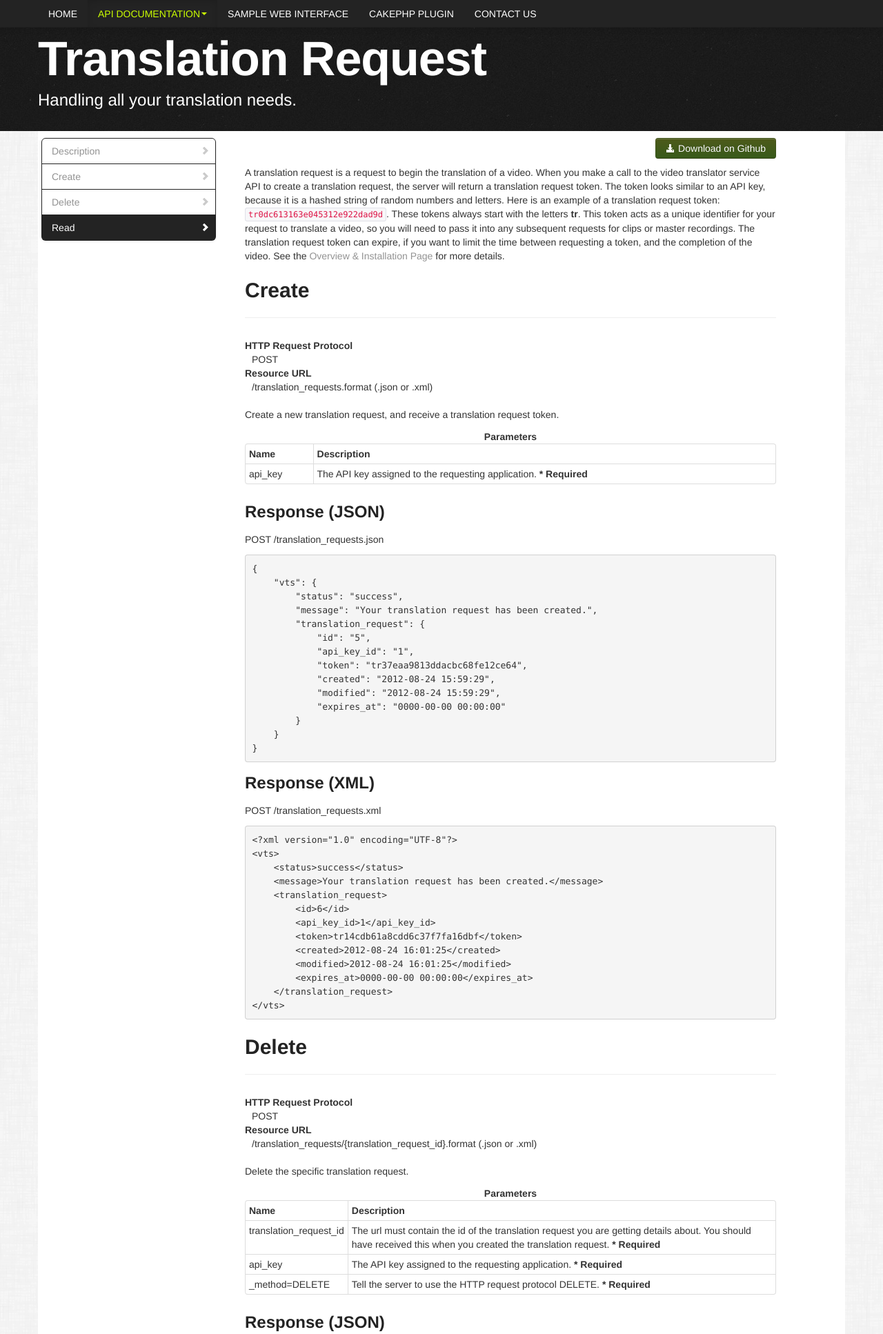
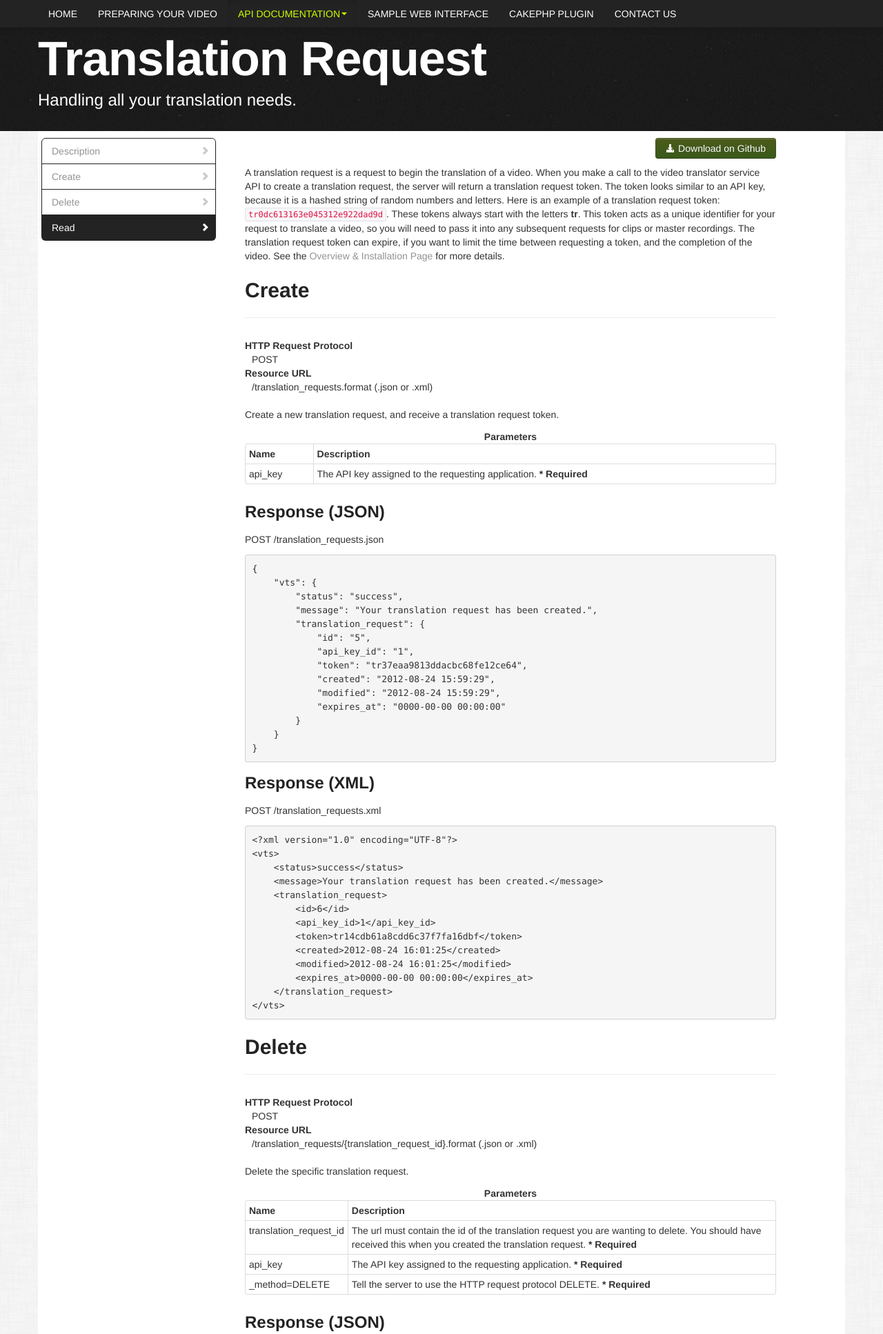
Before and after one commit to MissionalDigerati/vts_docs, a PHP site: page /docs/v1/api/translation_requests in a window 1280 px wide. Shown: the top 1934 px of the page at 69% size. Run offline with PHP 8.4, Linux system fonts and the light colour scheme; some libraries are stand-ins or nearby versions.

Commit message:
Some text fixes.

```diff
--- a/docs/v1/api/overview.php
+++ b/docs/v1/api/overview.php
@@ -203,7 +203,7 @@ public $default = array(
 								<div>
 									<pre>putenv('PATH=' . getenv('PATH') . PATH_SEPARATOR . '/usr/local/bin');</pre>
 								</div>
-								<p>Whenever a request is received by the server,  the system will trigger a command line request to run the <code>trigger_bg_process.php</code> file, and then will continue processing the request.  The output of the command gets funneled to a log file in  <code>tmp/logs/processor.log</code>,  which allows PHP to continue without waiting.</p>
+								<p>Whenever a request is received by the server,  the system will trigger a command line request to run the <code>trigger_bg_process.php</code> file, and then will continue processing the request.  The output of the command gets funneled to a log file in <code>tmp/logs/processor.log</code>,  which allows PHP to continue without waiting.</p>
 								<h4>Which Should I Use?</h4>
 								<p>It is recommended to use a cron job for handling these tasks.  This will help you keep control of server resources,  and protect your server from crashing.  Since background processes trigger when requested,  it is possible to overload the server with requests.  Also,  FFMPEG tends to be server intensive program.  Ultimately, it is a question of how many people would be using the system.  If it will only be a select few, then the background process will work fine.  For a large group of participants,  I recommend the cron job.</p>
 								<h3>Expiring Translation Requests</h3>
--- a/docs/v1/api/translation_requests.php
+++ b/docs/v1/api/translation_requests.php
@@ -140,7 +140,7 @@
 									  <tbody>
 											<tr>
 									      <td>translation_request_id</td>
-									      <td>The url must contain the id of the translation request you are getting details about.  You should have received this when you created the translation request. <strong>* Required</strong></td>
+									      <td>The url must contain the id of the translation request you are wanting to delete.  You should have received this when you created the translation request. <strong>* Required</strong></td>
 									    </tr>
 									    <tr>
 									      <td>api_key</td>
--- a/partials/main_nav.inc.php
+++ b/partials/main_nav.inc.php
@@ -37,6 +37,7 @@ $taglineText = (isset($taglineText)) ? $taglineText : 'A project of <a href="htt
 				<div class="nav-collapse">
 					<ul class="nav">
 						<li<?php if($requestedUrl ==''){ echo ' class="active"'; } ?>><a href="/">Home</a></li>
+						<li<?php if($requestedUrl =='preparing_your_video'){ echo ' class="active"'; } ?>><a href="/preparing_your_video">Preparing Your Video</a></li>
 						<li class="dropdown<?php if(strpos($requestedUrl, 'docs/v1/api/') !== false){ echo ' active'; } ?>" id="#api">
 							<a href="#api" class="dropdown-toggle" data-toggle="dropdown">API Documentation<b class="caret"></b></a>
 							<ul class="dropdown-menu">
```
